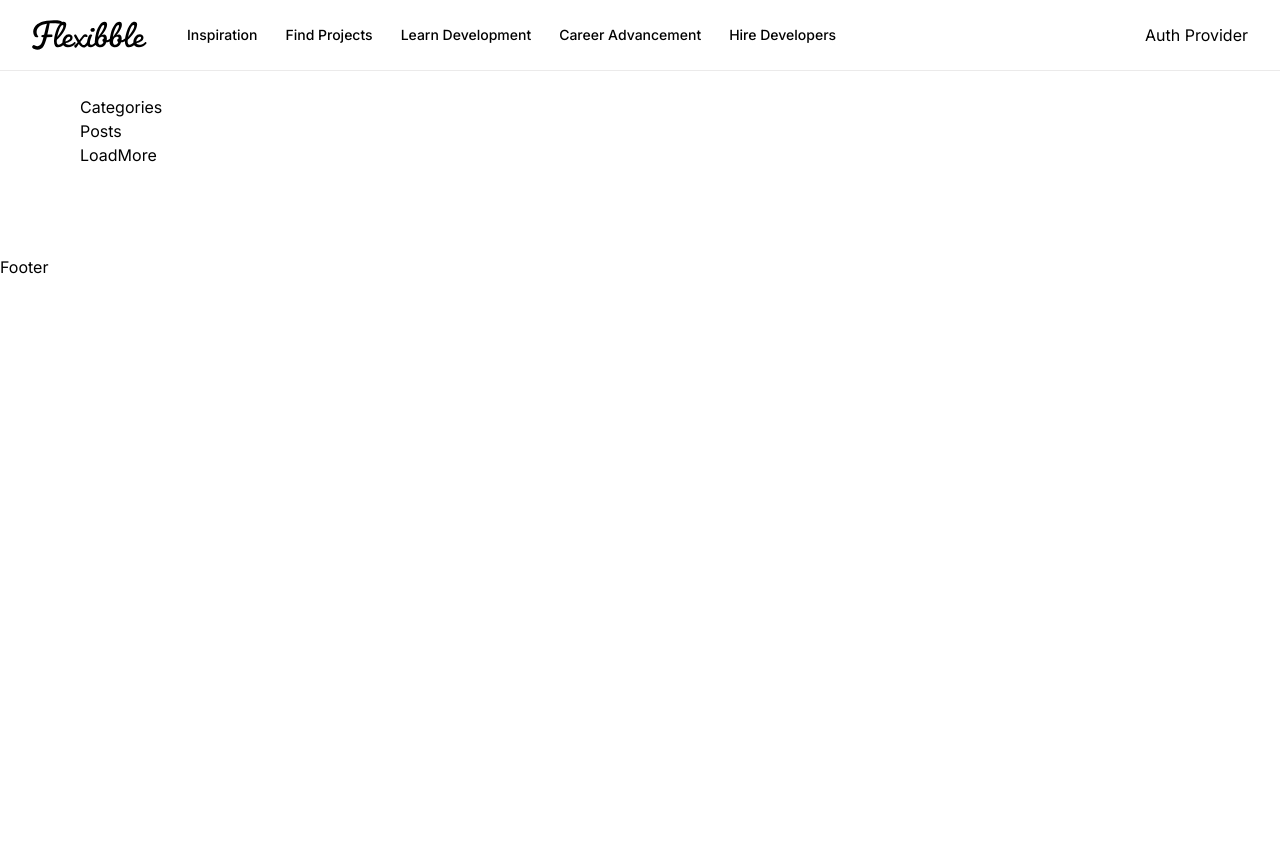
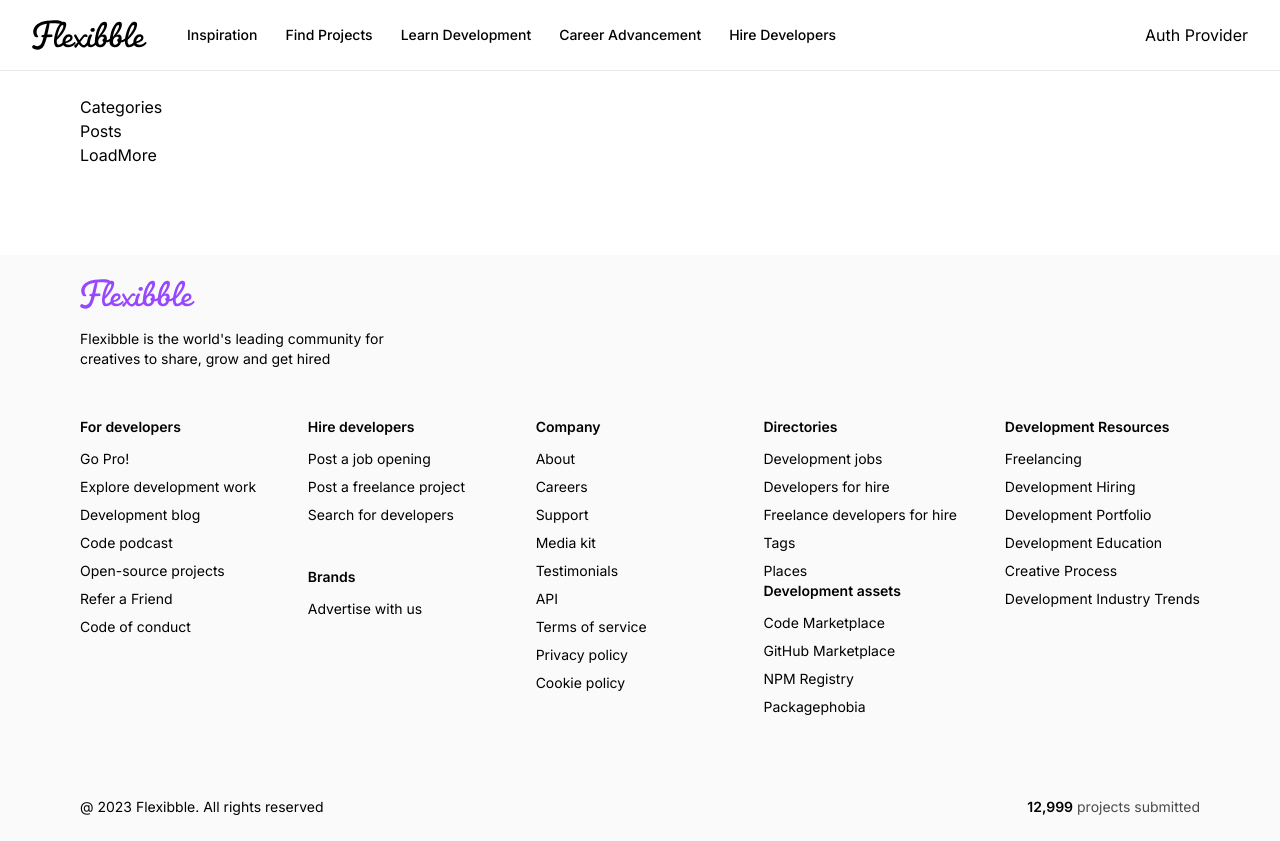
Before and after one commit to WebDevJasonCameron/flexibble, a Next.js app: page / in a window 1280 px wide. Before the commit the page ends 800 px from the top, so only its background shows below. Built offline with nearby package versions, Linux system fonts and the light colour scheme.

Commit message:
nav and footer compl

```diff
--- a/components/Footer.tsx
+++ b/components/Footer.tsx
@@ -1,10 +1,93 @@
 import React from 'react';
+import Image from "next/image";
+import {footerLinks} from "@/constants";
+import Link from "next/link";
+
+type ColumnProps = {
+    title: string;
+    links: Array<string>;
+}
+
+const FooterColumn = ({ title, links }: ColumnProps) => (
+    <div className="footer_column">
+        <h4 className="font-semibold">{title}</h4>
+        <ul className="flex flex-col gap-2">
+            {links.map((link) => (
+                <Link href="/" key={link}>
+                    {link}
+                </Link> ))}
+        </ul>
+    </div>
+)
+
 
 const Footer = () => {
     return (
-        <div>
-            Footer
-        </div>
+        <footer className="flexStart footer">
+            <div className="flex flex-col gap-12 w-full">
+                <div className="flex items-start flex-col">
+                    <Image src="/logo-purple.svg" width={115} height={38} alt="Flexibble" />
+
+                    <p className="text-start text-sm font-normal mt-5 max-w-xs">
+                        Flexibble is the world's leading community for creatives to share, grow and get hired
+                    </p>
+                </div>
+
+                {/*First Row, first Column*/}
+                <div className="flex flex-wrap gap-12">
+                    <FooterColumn
+                        title={footerLinks[0].title}
+                        links={footerLinks[0].links}
+                    />
+
+                    {/*Second Column w/ Sub divs*/}
+                    <div className="flex-1 flex flex-col">
+                        <FooterColumn
+                            title={footerLinks[1].title}
+                            links={footerLinks[1].links}
+                        />
+                        <FooterColumn
+                            title={footerLinks[2].title}
+                            links={footerLinks[2].links}
+                        />
+                    </div>
+
+                    {/*Third Column*/}
+                    <FooterColumn
+                        title={footerLinks[3].title}
+                        links={footerLinks[3].links}
+                    />
+
+                    {/*Fourth Column*/}
+                    <div className="flex-1 flex flex-col">
+                        <FooterColumn
+                            title={footerLinks[4].title}
+                            links={footerLinks[4].links}
+                        />
+                        <FooterColumn
+                            title={footerLinks[5].title}
+                            links={footerLinks[5].links}
+                        />
+                    </div>
+
+                    {/*Fifth Column*/}
+                    <FooterColumn
+                        title={footerLinks[6].title}
+                        links={footerLinks[6].links}
+                    />
+                </div>
+            </div>
+
+        {/*Copyright*/}
+            <div className="flexBetween footer_copyright">
+                <p>
+                    @ 2023 Flexibble. All rights reserved
+                </p>
+                <p className="text-gray">
+                    <span className="text-black font-semibold">12,999</span> projects submitted
+                </p>
+            </div>
+        </footer>
     );
 };
 
--- a/components/Navbar.tsx
+++ b/components/Navbar.tsx
@@ -1,7 +1,6 @@
 import Link from "next/link";
 import Image from "next/image";
 import {NavLinks} from "@/constants";
-import React from "react";
 import AuthProviders from "@/components/AuthProviders";
 
 const Navbar = () => {
```
Also changed, not shown: app/favicon.svg (added).
